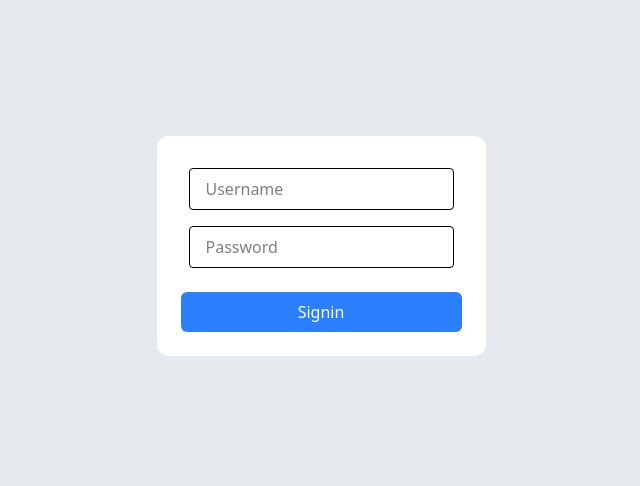
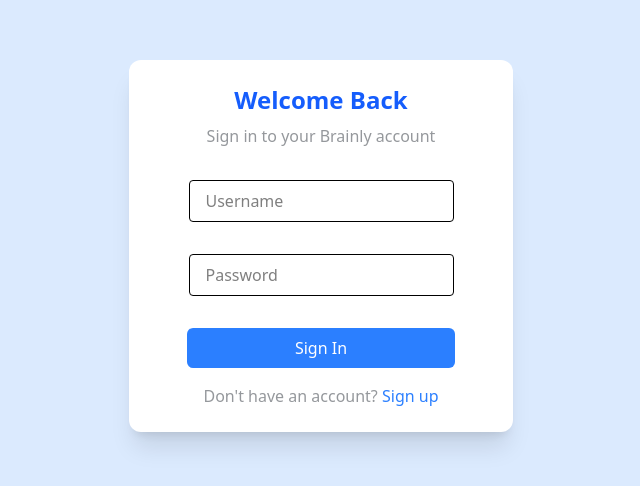
Before and after one commit to Harruta/brain-frontend, a React (Vite) app: page /signin in a window 1280 px wide. Shown: the part 154-640 px from the top of the page, without its empty margins (319-959 px from the left). Built offline with nearby package versions, Linux system fonts and the light colour scheme.

Commit message:
imporoved UI

```diff
--- a/src/components/sidebar.tsx
+++ b/src/components/sidebar.tsx
@@ -1,38 +1,72 @@
 import { TwitterIcon } from "../icons/TwitteIcon";
 import { YoutubeIcon } from "../icons/YoutubeIcon";
+import { useState } from "react";
+import { Logo } from "../icons/Logo";
 
 export interface SidebarProps {
   onFilterChange: (filter: string | null) => void;
 }
 
 export function Sidebar({ onFilterChange }: SidebarProps) {
+  const [activeFilter, setActiveFilter] = useState<string | null>(null);
+
+  const handleFilterClick = (filter: string | null) => {
+    setActiveFilter(filter);
+    onFilterChange(filter);
+  };
+
   return (
-    <div className="h-screen bg-white w-72 fixed left-0 top-0 pl-6 pt-6">
-      <div className="flex items-center text-2xl font-bold pl-2 space-x-2">
-        <span className="ml-[-4px]">Brainly</span>
+    <div className="h-screen bg-white w-72 fixed left-0 top-0 shadow-lg flex flex-col">
+      {/* Header */}
+      <div className="p-6 border-b">
+        <div className="flex items-center">
+          <Logo className="w-8 h-8 text-blue-600 mr-2" />
+          <span className="text-blue-600 text-2xl font-bold">Brainly</span>
         </div>
-      <div className="pt-6">
-        {/* "All" resets the filter */}
+      </div>
+
+      {/* Navigation */}
+      <div className="flex-1 pt-4 px-2">
+        <h3 className="text-gray-500 text-sm font-medium px-4 mb-2">CONTENT FILTERS</h3>
+
+        <div className="space-y-1">
           <button
-          onClick={() => onFilterChange(null)}
-          className="block p-2 text-lg hover:bg-gray-100"
+            onClick={() => handleFilterClick(null)}
+            className={`w-full flex items-center px-4 py-3 rounded-lg text-left transition-colors ${
+              activeFilter === null ? 'bg-blue-50 text-blue-600' : 'hover:bg-gray-100'
+            }`}
           >
-          All
+            <span className="font-medium">All Content</span>
           </button>
+
           <button
-          onClick={() => onFilterChange("twitter")}
-          className="block p-2 text-lg flex items-center hover:bg-gray-100"
+            onClick={() => handleFilterClick("twitter")}
+            className={`w-full flex items-center px-4 py-3 rounded-lg text-left transition-colors ${
+              activeFilter === "twitter" ? 'bg-blue-50 text-blue-600' : 'hover:bg-gray-100'
+            }`}
           >
-          <TwitterIcon />
-          <span className="ml-2">Twitter</span>
+            <TwitterIcon className={activeFilter === "twitter" ? "text-blue-600" : ""} />
+            <span className="ml-3 font-medium">Twitter</span>
           </button>
+
           <button
-          onClick={() => onFilterChange("youtube")}
-          className="block p-2 text-lg flex items-center hover:bg-gray-100"
+            onClick={() => handleFilterClick("youtube")}
+            className={`w-full flex items-center px-4 py-3 rounded-lg text-left transition-colors ${
+              activeFilter === "youtube" ? 'bg-blue-50 text-blue-600' : 'hover:bg-gray-100'
+            }`}
           >
-          <YoutubeIcon />
-          <span className="ml-2">YouTube</span>
+            <YoutubeIcon className={activeFilter === "youtube" ? "text-blue-600" : ""} />
+            <span className="ml-3 font-medium">YouTube</span>
           </button>
+        </div>
+      </div>
+
+      {/* Footer */}
+      <div className="p-4 border-t mt-auto">
+        <div className="flex items-center justify-between text-gray-500 text-sm">
+          <a href="#" className="hover:text-blue-600">Help</a>
+          <a href="#" className="hover:text-blue-600">Settings</a>
+        </div>
       </div>
     </div>
   );
--- a/src/pages/Signin.tsx
+++ b/src/pages/Signin.tsx
@@ -30,8 +30,6 @@
             if (response.data.token) {
                 localStorage.setItem("token", response.data.token);
                 navigate("/dashboard");
-
-
             } else {
                 alert("Invalid credentials. Please try again.");
             }
@@ -44,19 +42,47 @@
     }
 
     return (
-        <div className="h-screen w-screen bg-gray-200 flex justify-center items-center">
-            <div className="bg-white rounded-xl min-w-48 p-6">
-                <Input ref={usernameRef} placeholder="Username" />
-                <Input ref={passwordRef} placeholder="Password" type="password" />
-                <div className="flex justify-center mt-4">
+        <div className="h-screen w-screen bg-blue-100 flex justify-center items-center">
+            <div className="bg-white shadow-xl rounded-xl w-96 p-6 flex flex-col items-center">
+                <h1 className="text-2xl font-bold text-blue-600 mb-2">Welcome Back</h1>
+                <p className="text-gray-600 text-center mb-6">Sign in to your Brainly account</p>
+
+                {/* Centered Inputs */}
+                <div className="w-full flex flex-col items-center space-y-4">
+                    <Input
+                        ref={usernameRef}
+                        placeholder="Username"
+                        className="w-4/5"
+                    />
+                    <Input
+                        ref={passwordRef}
+                        type="password"
+                        placeholder="Password"
+                        className="w-4/5"
+                    />
+                </div>
+
+                {/* Signin Button */}
+                <div className="w-4/5 mt-6">
                     <Button
                         loading={loading}
                         variant="primary"
-                        text="Signin"
+                        text="Sign In"
                         fullWidth
                         onClick={signin}
                     />
                 </div>
+
+                {/* Sign Up Redirect */}
+                <p className="text-gray-600 text-center mt-4">
+                    Don't have an account?
+                    <span
+                        className="text-blue-500 cursor-pointer hover:underline"
+                        onClick={() => navigate("/signup")}
+                    >
+                        {" "}Sign up
+                    </span>
+                </p>
             </div>
         </div>
     );
--- a/src/pages/Signup.tsx
+++ b/src/pages/Signup.tsx
@@ -1,3 +1,4 @@
+"Use State";
 import axios from "axios";
 import { useState, useRef } from "react";
 import { Input } from "../components/Input";
@@ -12,7 +13,7 @@
     const navigate = useNavigate();
 
     async function signup() {
-        if (loading) return; // Prevent duplicate requests
+        if (loading) return;
         setLoading(true);
 
         try {
@@ -38,19 +39,47 @@
     }
 
     return (
-        <div className="h-screen w-screen bg-gray-200 flex justify-center items-center">
-            <div className="bg-white rounded-xl min-w-48 p-6">
-                <Input ref={usernameRef} placeholder="Username" />
-                <Input ref={passwordRef} placeholder="Password" />
-                <div className="flex justify-center mt-4">
+        <div className="h-screen w-screen bg-blue-100 flex justify-center items-center">
+            <div className="bg-white shadow-xl rounded-xl w-96 p-6 flex flex-col items-center">
+                <h1 className="text-2xl font-bold text-blue-600 mb-2">Welcome to Brainly</h1>
+                <p className="text-gray-600 text-center mb-6">Create an account to get started</p>
+
+                {/* Centered Inputs */}
+                <div className="w-full flex flex-col items-center space-y-4">
+                    <Input
+                        ref={usernameRef}
+                        placeholder="Username"
+                        className="w-4/5"
+                    />
+                    <Input
+                        ref={passwordRef}
+                        type="password"
+                        placeholder="Password"
+                        className="w-4/5"
+                    />
+                </div>
+
+                {/* Signup Button */}
+                <div className="w-4/5 mt-6">
                     <Button
                         loading={loading}
                         variant="primary"
-                        text="Signup"
+                        text="Sign Up"
                         fullWidth
                         onClick={signup}
                     />
                 </div>
+
+                {/* Sign In Redirect */}
+                <p className="text-gray-600 text-center mt-4">
+                    Already have an account?
+                    <span
+                        className="text-blue-500 cursor-pointer hover:underline"
+                        onClick={() => navigate("/signin")}
+                    >
+                        {" "}Sign in
+                    </span>
+                </p>
             </div>
         </div>
     );
```
Lines whose indentation alone changed are shown as unchanged.
